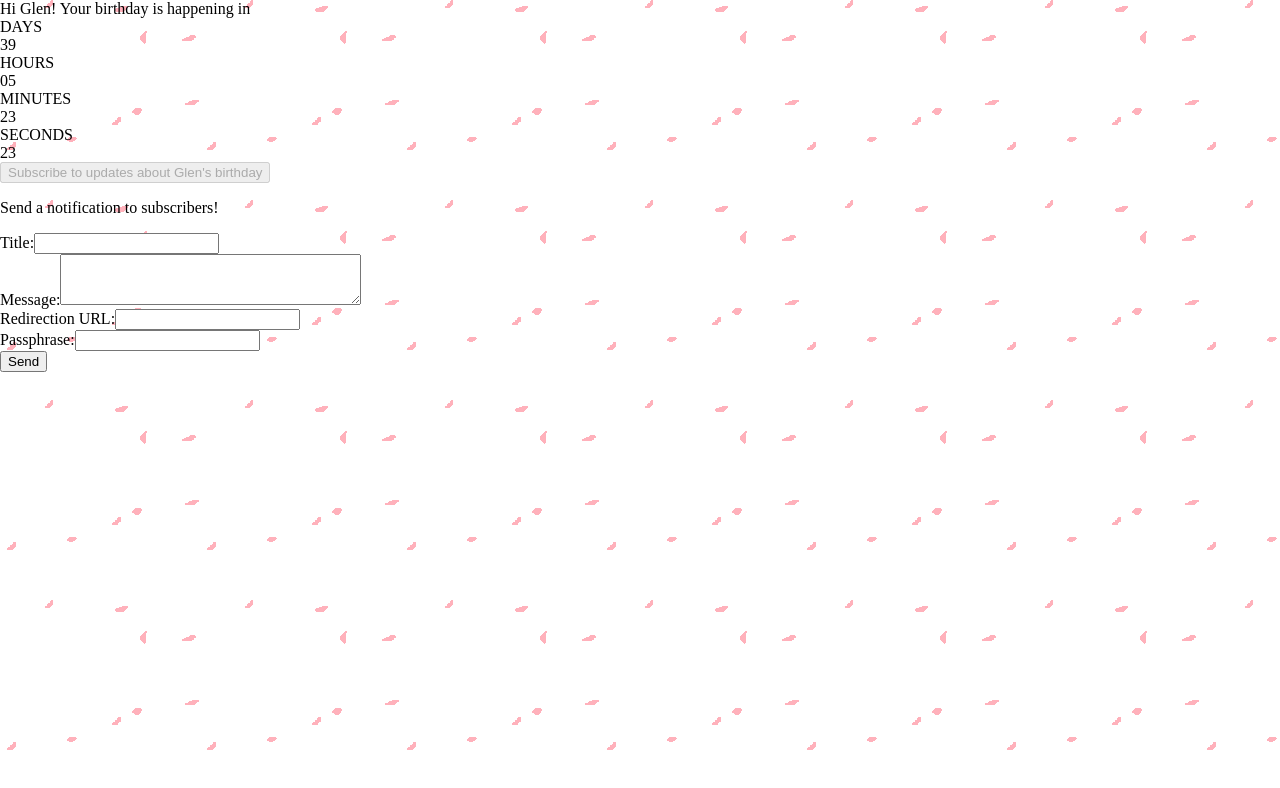
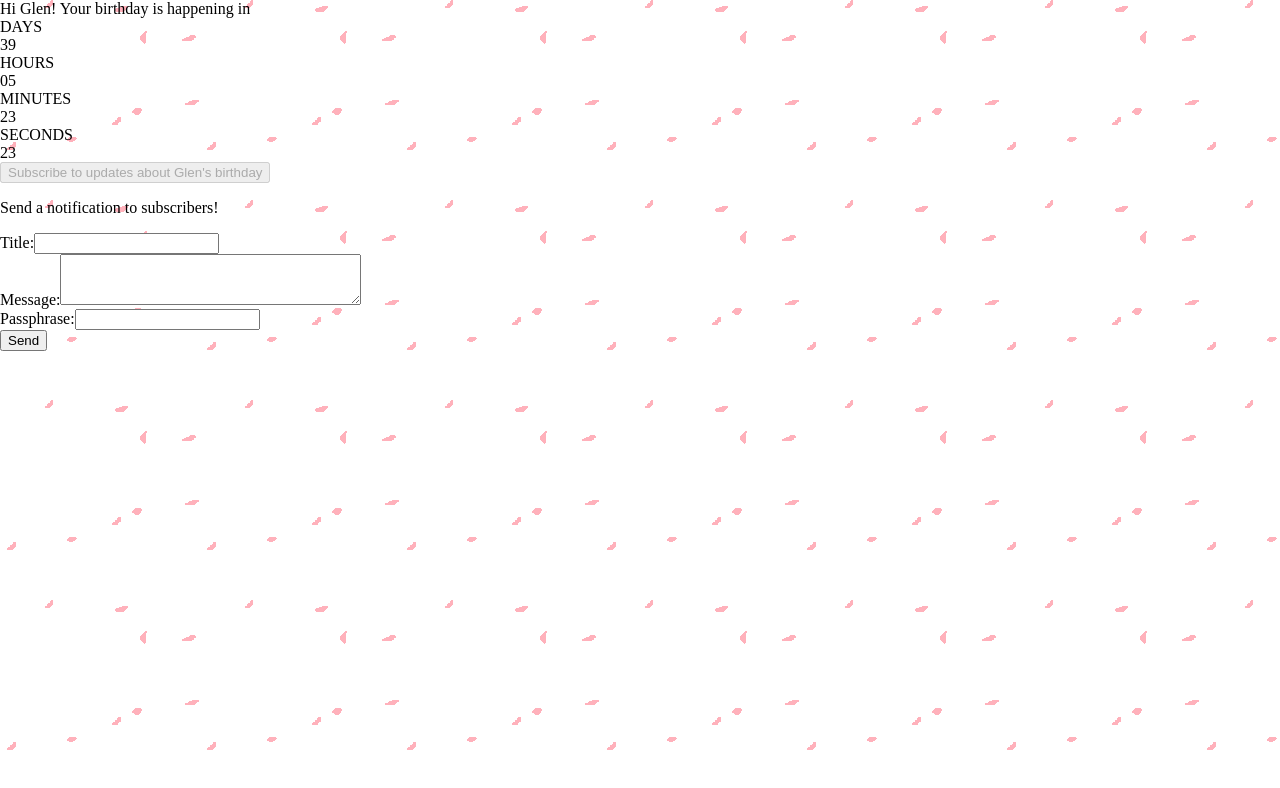
Before and after one commit to BoscoCHW/jimmy-birthday, a React (Create React App) app in the folder client/: page / in a window 1280 px wide. Shown: the top 788 px of the page. Built offline with nearby package versions, Linux system fonts and the light colour scheme; what typestyle would draw is missing.

Commit message:
remove redirection url input

```diff
--- a/client/src/components/MessageForm.tsx
+++ b/client/src/components/MessageForm.tsx
@@ -11,12 +11,10 @@ import {
 export const MessageForm: React.FC = () => {
   const [title, setTitle] = useState("");
   const [message, setMessage] = useState("");
-  const [url, setUrl] = useState("");
   const [passphrase, setPassphrase] = useState("");
   const resetInputs = () => {
     setTitle("");
     setMessage("");
-    setUrl("");
     setPassphrase("");
   };
   return (
@@ -49,17 +47,6 @@ export const MessageForm: React.FC = () => {
           ></textarea>
         </div>
         <div className={inputWrapperStyle}>
-          <label htmlFor="url">Redirection URL:</label>
-          <input
-            className={inputStyle}
-            type="text"
-            name="url"
-            id="url"
-            value={url}
-            onChange={(e) => setUrl(e.target.value)}
-          />
-        </div>
-        <div className={inputWrapperStyle}>
           <label htmlFor="passphrase">Passphrase:</label>
           <input
             className={inputStyle}
@@ -84,7 +71,7 @@ export const MessageForm: React.FC = () => {
                 body: JSON.stringify({
                   title,
                   body: message,
-                  url: url ? url : "https://glen-birthday.herokuapp.com/",
+                  url: "https://glen-birthday.herokuapp.com/",
                 }),
               });
             }
```
Also changed, not shown: 2 other files (tests, documents, lock files or other folders).
